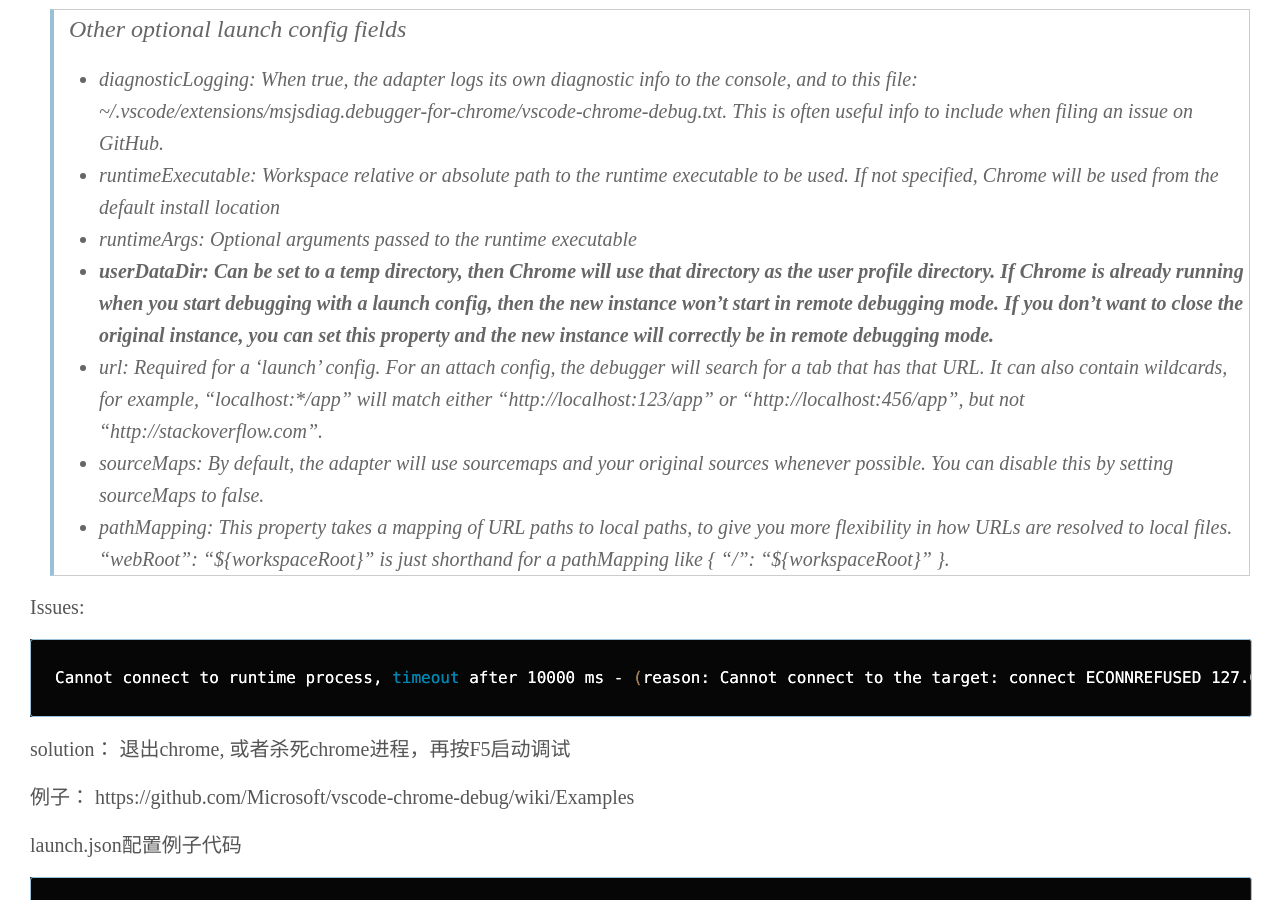
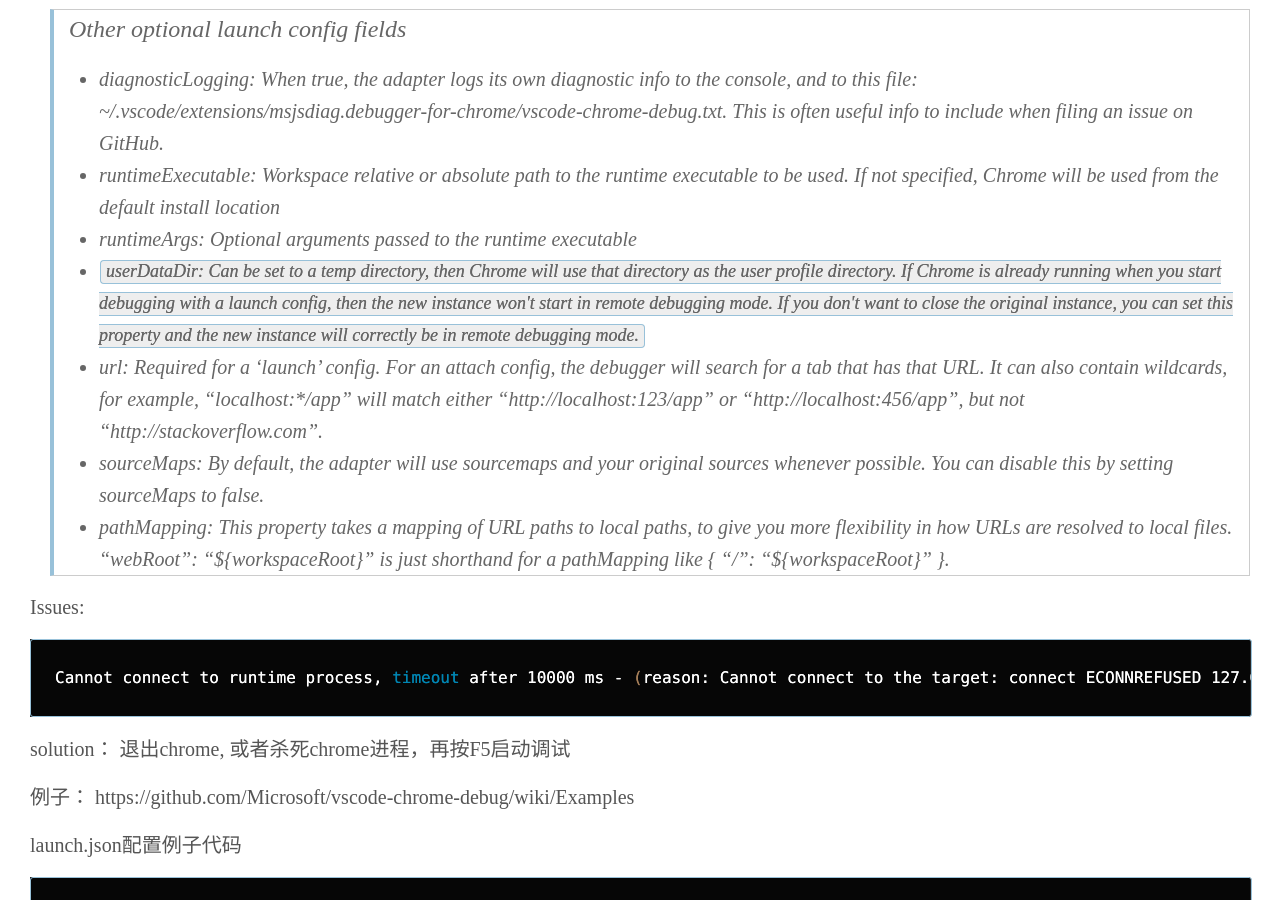
Before and after one commit to YYvanYang/yyvanyang.github.io, a Jekyll site: the page built from _posts/2017-03-11-vscode-debug-with-chrome.md, in a window 1280 px wide and 900 px high, scrolled down 775 px. Built offline with Jekyll 4.4.1, drawn with Linux system fonts in a browser that asks for light colours; some web fonts are replaced; comment, search, counter and statistics services are not loaded.

```diff
--- a/_posts/2017-03-11-vscode-debug-with-chrome.md
+++ b/_posts/2017-03-11-vscode-debug-with-chrome.md
@@ -19,7 +19,7 @@ categories: vscode
 >* diagnosticLogging: When true, the adapter logs its own diagnostic info to the console, and to this file: ~/.vscode/extensions/msjsdiag.debugger-for-chrome/vscode-chrome-debug.txt. This is often useful info to include when filing an issue on GitHub.
 >* runtimeExecutable: Workspace relative or absolute path to the runtime executable to be used. If not specified, Chrome will be used from the default install location
 >* runtimeArgs: Optional arguments passed to the runtime executable
->* **userDataDir: Can be set to a temp directory, then Chrome will use that directory as the user profile directory. If Chrome is already running when you start debugging with a launch config, then the new instance won't start in remote debugging mode. If you don't want to close the original instance, you can set this property and the new instance will correctly be in remote debugging mode.**
+>* `userDataDir: Can be set to a temp directory, then Chrome will use that directory as the user profile directory. If Chrome is already running when you start debugging with a launch config, then the new instance won't start in remote debugging mode. If you don't want to close the original instance, you can set this property and the new instance will correctly be in remote debugging mode.`
 >* url: Required for a 'launch' config. For an attach config, the debugger will search for a tab that has that URL. It can also contain wildcards, for example, "localhost:*/app" will match either "http://localhost:123/app" or "http://localhost:456/app", but not "http://stackoverflow.com".
 >* sourceMaps: By default, the adapter will use sourcemaps and your original sources whenever possible. You can disable this by setting sourceMaps to false.
 >* pathMapping: This property takes a mapping of URL paths to local paths, to give you more flexibility in how URLs are resolved to local files. "webRoot": "${workspaceRoot}" is just shorthand for a pathMapping like { "/": "${workspaceRoot}" }.
```
